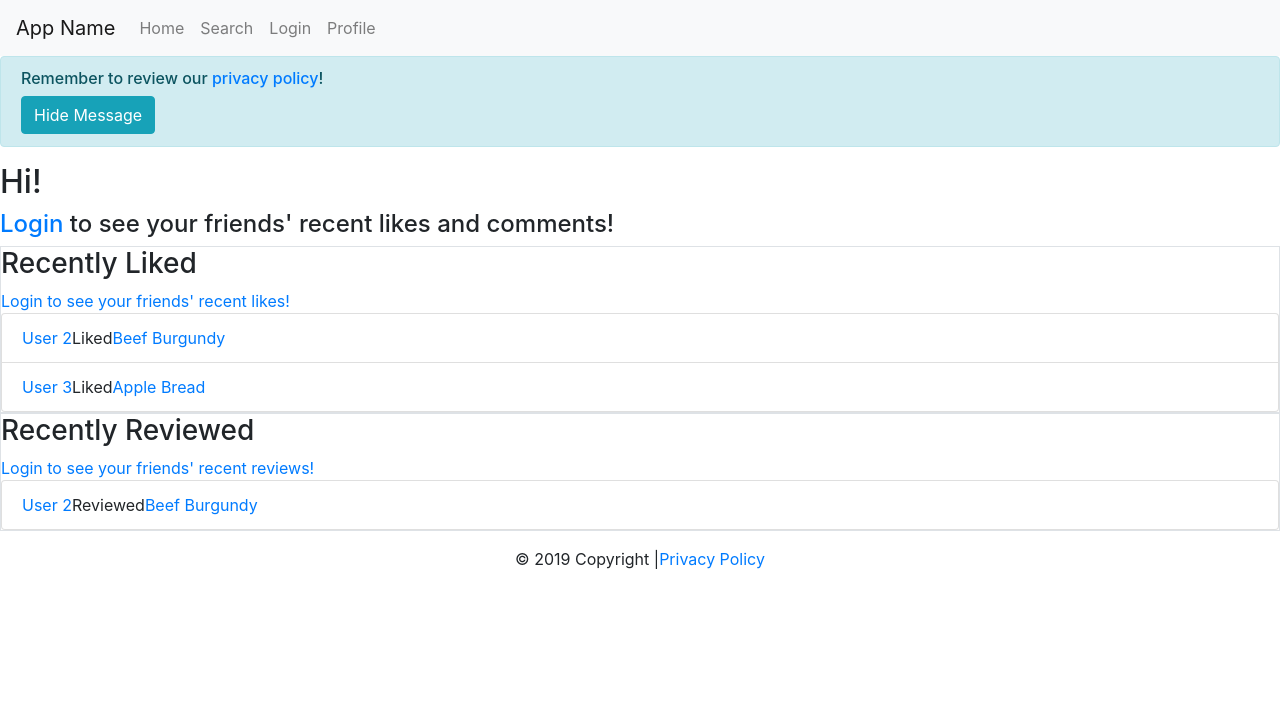
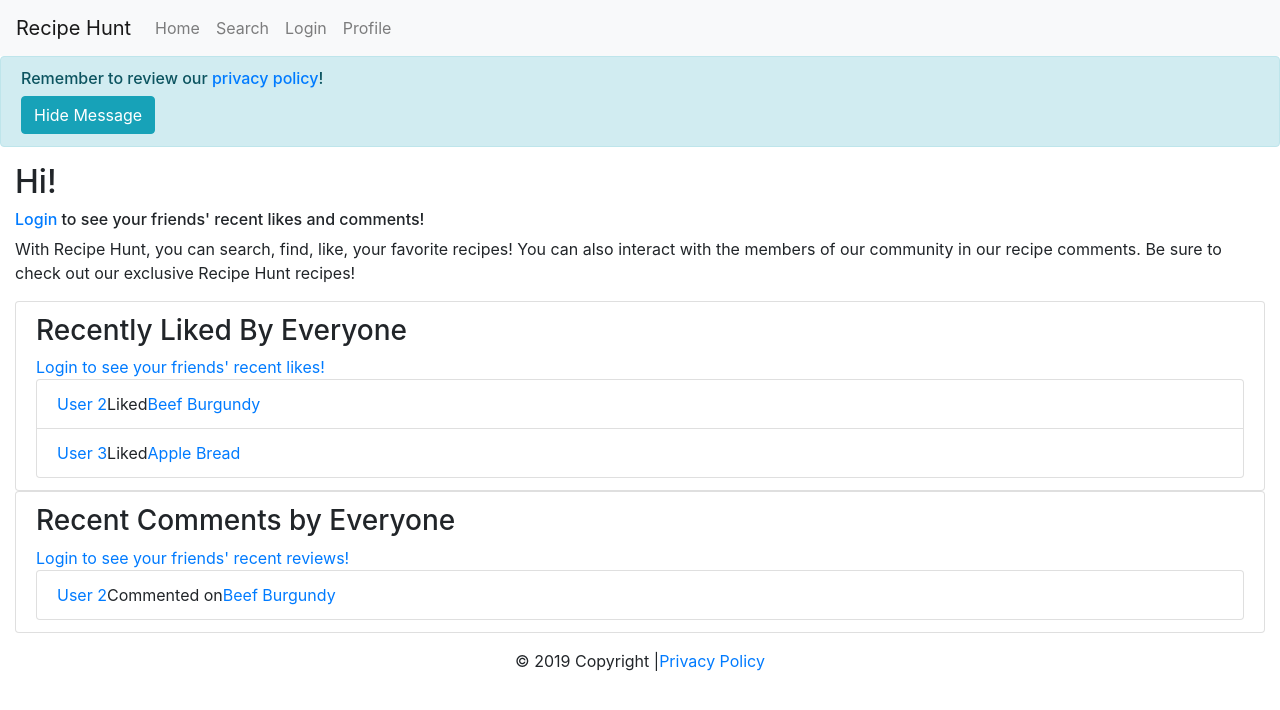
Before and after one commit to daniaalnahdi/wbdv-f19-team18, a React (Create React App) app: page / in a window 1280 px wide. Shown: the top 710 px of the page. Built offline with nearby package versions, Linux system fonts and the light colour scheme.

Commit message:
refactor details code + ui additions

```diff
--- a/src/components/HomePageLikesFeed.js
+++ b/src/components/HomePageLikesFeed.js
@@ -12,11 +12,12 @@ class HomePageLikesFeed extends React.Component {
       );
     }
     return (
-      <div className="border">
+      <div className="container-fluid">
+        <div className=" list-group-item">
           <h3>
             {this.props.isLoggedIn
               ? "Recently Liked By Friends"
-            : "Recently Liked"}
+              : "Recently Liked By Everyone"}
           </h3>
           {loginPrompt}
           <ul className="list-group">
@@ -36,6 +37,7 @@ class HomePageLikesFeed extends React.Component {
               })}
           </ul>
         </div>
+      </div>
     );
   }
 }
--- a/src/components/HomePageReviewsFeed.js
+++ b/src/components/HomePageReviewsFeed.js
@@ -11,11 +11,12 @@ export default class HomePageReviewsFeed extends React.Component {
       );
     }
     return (
-      <div className="border">
+      <div className="container-fluid">
+        <div className=" list-group-item">
           <h3>
             {this.props.isLoggedIn
-            ? "Recently Reviewed By Friends"
-            : "Recently Reviewed"}
+              ? "Recent Comments By Friends"
+              : "Recent Comments by Everyone"}
           </h3>
           {loginPrompt}
           <ul className="list-group">
@@ -26,7 +27,7 @@ export default class HomePageReviewsFeed extends React.Component {
                     <Link to={`/profile/${review.user.username}`}>
                       {review.user.name}
                     </Link>
-                  Reviewed
+                    Commented on
                     <Link to={`/details/${review.recipeId}`}>
                       {review.recipeTitle}
                     </Link>
@@ -35,6 +36,7 @@ export default class HomePageReviewsFeed extends React.Component {
               })}
           </ul>
         </div>
+      </div>
     );
   }
 }
--- a/src/components/NavBar.js
+++ b/src/components/NavBar.js
@@ -7,7 +7,7 @@ class NavBar extends React.Component {
       <div>
         <nav className="navbar navbar-expand-sm navbar-light bg-light">
           <Link to="/" className="navbar-brand">
-            App Name
+            Recipe Hunt
           </Link>
           <div className="collapse navbar-collapse" id="navbarNavAltMarkup">
             <div className="navbar-nav">
--- a/src/components/ProfileLoginMessage.js
+++ b/src/components/ProfileLoginMessage.js
@@ -3,7 +3,7 @@ import { Link } from "react-router-dom";
 
 const ProfileLoginMessage = () => {
   return (
-    <div>
+    <div className="container-fluid">
       <h2>Login Required</h2>
       <h6>
         Please <Link to="/login"> login</Link> to view your profile.
--- a/src/components/RecipeDetailsCommentsForm.js
+++ b/src/components/RecipeDetailsCommentsForm.js
@@ -4,13 +4,13 @@ class RecipeDetailsReviewForm extends React.Component {
   render() {
     return (
       <div className="border">
-        <h4>Leave a Review</h4>
+        <h4>Leave a Comment</h4>
         <form>
           <div class="form-group">
             <label for="title">Title</label>
             <input
               className="form-control"
-              placeholder="Your review title here..."
+              placeholder="Your comment title here..."
               value={this.props.heading}
               onChange={e => {
                 this.props.updateHeading(e.target.value);
@@ -20,7 +20,7 @@ class RecipeDetailsReviewForm extends React.Component {
             <textarea
               className="form-control"
               rows="3"
-              placeholder="Write your review here..."
+              placeholder="Write your comment here..."
               value={this.props.body}
               onChange={e => this.props.updateBody(e.target.value)}
             ></textarea>
--- a/src/pages/DetailPage.js
+++ b/src/pages/DetailPage.js
@@ -43,7 +43,7 @@ const recipeInteractions = {
 class DetailPage extends React.Component {
   constructor(props) {
     super(props);
-    console.log(this.props.recipeId)
+    console.log(this.props.recipeId);
     this.state = {
       recipeId: this.props.recipeId,
       recipe: null,
@@ -52,8 +52,8 @@ class DetailPage extends React.Component {
   }
 
   componentDidMount = () => {
-    console.log("Component did mount")
-    console.log(this.state.recipeId)
+    console.log("Component did mount");
+    console.log(this.state.recipeId);
     if (!this.state.recipe) {
       const recipeService = RecipeService.getInstance();
       recipeService.searchRecipeInfoById(this.props.recipeId).then(recipe => {
@@ -68,7 +68,6 @@ class DetailPage extends React.Component {
     }
   };
 
-
   // componentWillReceiveProps(nextProps){
   //   if(this.props.recipeId !== nextProps.recipeId){
   //     this.setState({
@@ -82,10 +81,18 @@ class DetailPage extends React.Component {
   /* LIKE FUNCTIONALITY */
   //TODO check if the recipe has been liked
   isLiked = () => {
-    return false;
+    if (this.props.isLoggedIn) {
+      this.props.user.likedRecipes.forEach(recipe => {
+        if (recipe.id === this.state.recipeId) {
+          return true;
+        }
+      });
+      return false;
+    }
   };
 
   likeRecipe = () => {
+    this.props.likeRecipe(this.props.user.id, this.state.recipeId);
     this.setState(prevState => {
       return {
         recipeId: prevState.recipeId,
@@ -96,6 +103,7 @@ class DetailPage extends React.Component {
   };
 
   unlikeRecipe = () => {
+    this.props.unlikeRecipe(this.props.user.id, this.state.recipeId);
     this.setState(prevState => {
       return {
         recipeId: prevState.recipeId,
@@ -173,6 +181,7 @@ class DetailPage extends React.Component {
           user={this.props.user}
           reviews={recipeInteractions.reviews}
           recipeId={this.state.recipeId}
+          admin={this.props.admin}
         />
       </div>
     );
--- a/src/pages/HomePage.js
+++ b/src/pages/HomePage.js
@@ -2,12 +2,14 @@ import { BrowserRouter as Router, Route, Switch, Link } from "react-router-dom";
 import { Provider } from "react-redux";
 import SearchPageContainer from "../containers/SearchPageContainer";
 import LoginPageContainer from "../containers/LoginPageContainer";
+import DetailPageContainer from "../containers/DetailPageContainer";
 import React from "react";
 import { createStore } from "redux";
 import SearchPageReducer from "../reducers/SearchPageReducer";
 import EditorPageReducer from "../reducers/EditorPageReducer";
 import EditorPageContainer from "../containers/EditorPageContainer";
 import LoginPageReducer from "../reducers/LoginPageReducer";
+import DetailPageReducer from "../reducers/LoginPageReducer";
 //UI Elements
 import NavBar from "../components/NavBar";
 import Footer from "../components/Footer";
@@ -110,8 +112,8 @@ const loggedInUser = {
 
 const searchStore = createStore(SearchPageReducer);
 const loginStore = createStore(LoginPageReducer);
-
-const editorPageStore = createStore(EditorPageReducer)
+const detailStore = createStore(DetailPageReducer);
+const editorPageStore = createStore(EditorPageReducer);
 
 class HomePage extends React.Component {
   constructor(props) {
@@ -126,6 +128,7 @@ class HomePage extends React.Component {
   }
 
   loginUser(user) {
+    console.log(user);
     let admin = false;
 
     if (user.__v == 1) {
@@ -144,17 +147,19 @@ class HomePage extends React.Component {
   }
 
   render() {
+    let homePageDescription = <div className="container-fluid"><p>With Recipe Hunt, you can search, find, like, your favorite recipes! You can also interact with the members of our community in our recipe comments. Be sure to check out our exclusive Recipe Hunt recipes!</p></div>;
+
     let homePageMessage = "";
     let loginPrompt = (
-      <h4>
+      <h6>
         <Link to="login">Login</Link> to see your friends' recent likes and
         comments!
-      </h4>
+      </h6>
     );
     let userGreeting = <h4>Welcome back, {this.state.userFirstName}</h4>;
 
     homePageMessage = (
-      <div>
+      <div className="container-fluid">
         <h2>Hi!</h2>
         {this.state.isLoggedIn ? userGreeting : loginPrompt}
       </div>
@@ -210,11 +215,14 @@ class HomePage extends React.Component {
             <Route
               path="/details/:id"
               render={props => (
-                <DetailPage
+                <Provider store={detailStore}>
+                  <DetailPageContainer
                     recipeId={props.match.params.id}
                     isLoggedIn={this.state.isLoggedIn}
                     user={this.state.user}
+                    admin={this.state.admin}
                   />
+                </Provider>
               )}
             />
             <Route
@@ -230,22 +238,22 @@ class HomePage extends React.Component {
               path="/editor/:recipeId?"
               render={props => (
                 //<Provider store={editorPageStore}>
-                    <EditorPage {...props}/>
+                <EditorPage {...props} />
                 //</Provider>
                 // <EditorPage {...props} isLoggedIn={this.state.isLoggedIn} />
               )}
             />
             <Route
               path="/localRecipes"
-
               render={props => (
                 // <Provider store={editorPageStore}>
-                      <LocalRecipePage/>
+                <LocalRecipePage />
                 // </Provider>
               )}
             />
             <Route exact path="/">
               {homePageMessage}
+              {homePageDescription}
               <HomePageLikesFeed
                 isLoggedIn={this.state.isLoggedIn}
                 likes={
--- a/src/pages/LoginPage.js
+++ b/src/pages/LoginPage.js
@@ -61,13 +61,18 @@ export default class LoginPage extends React.Component {
           error: "Incorrect username or password."
         };
       });
+    } else if (this.props.user === '') {
+      //nothing
+
     } else {
+      //send info to homepage to populate data
       this.props.loginUser(this.props.user);
     }
+
+
   }
 
   render() {
-    console.log(this.state);
     return (
       <div class="container-fluid">
         <h1>Login</h1>
--- a/src/pages/SearchPage.js
+++ b/src/pages/SearchPage.js
@@ -31,10 +31,10 @@ export default class SearchPage extends React.Component {
               this.props.searchRecipeByName(this.state.searchName);
             }}
           >
-            Search Recipes
+            Search Online Recipes
           </button>
           <button className="btn btn-success" type="button" onClick={() => {}}>
-            Search Admin Recipes
+            Search Exclusive Recipes
           </button>
         </div>
         <SearchResultList recipes={this.props.recipes} />
--- a/src/reducers/LoginPageReducer.js
+++ b/src/reducers/LoginPageReducer.js
@@ -1,5 +1,5 @@
 const initialState = {
-  user: null
+  user: ''
 };
 
 const LoginPageReducer = (state = initialState, action) => {
```
Also changed, not shown: src/components/RecipeDetailsComments.js (+8 -9 lines). Lines whose indentation alone changed are shown as unchanged.
